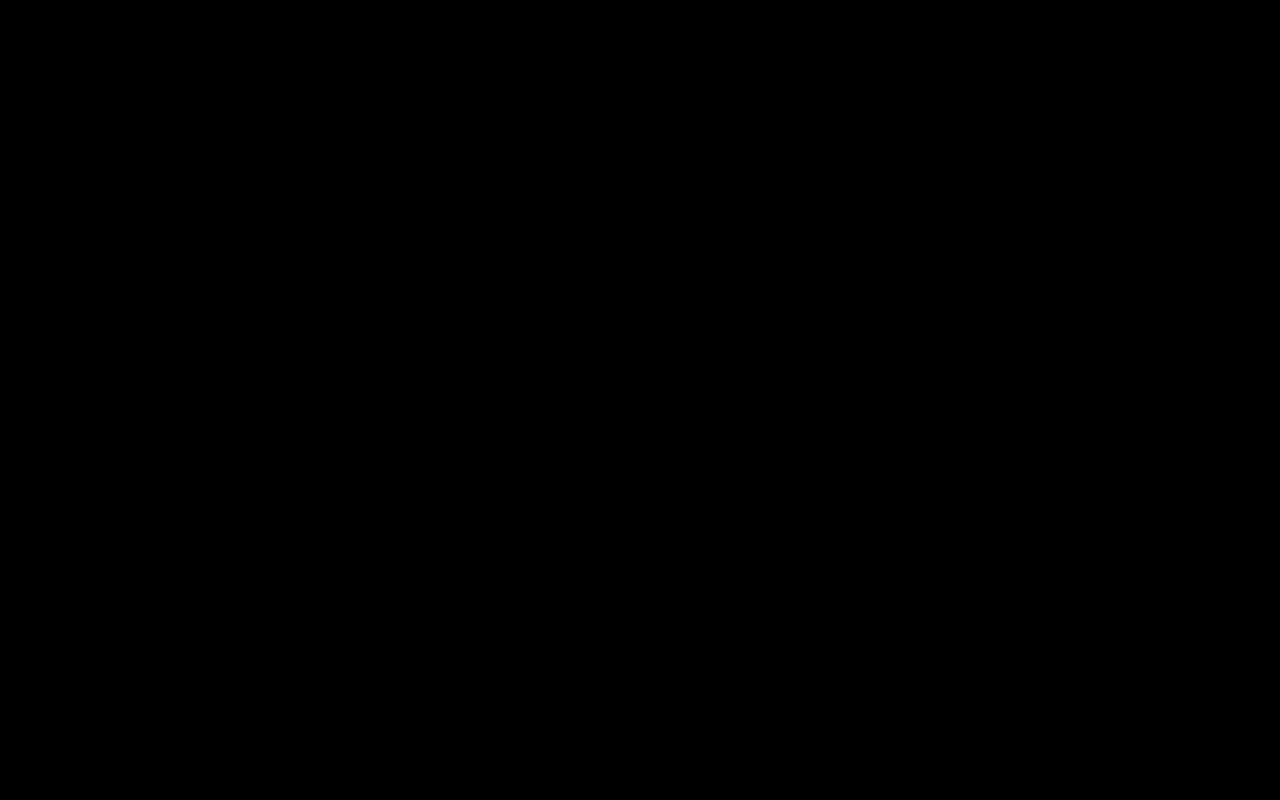
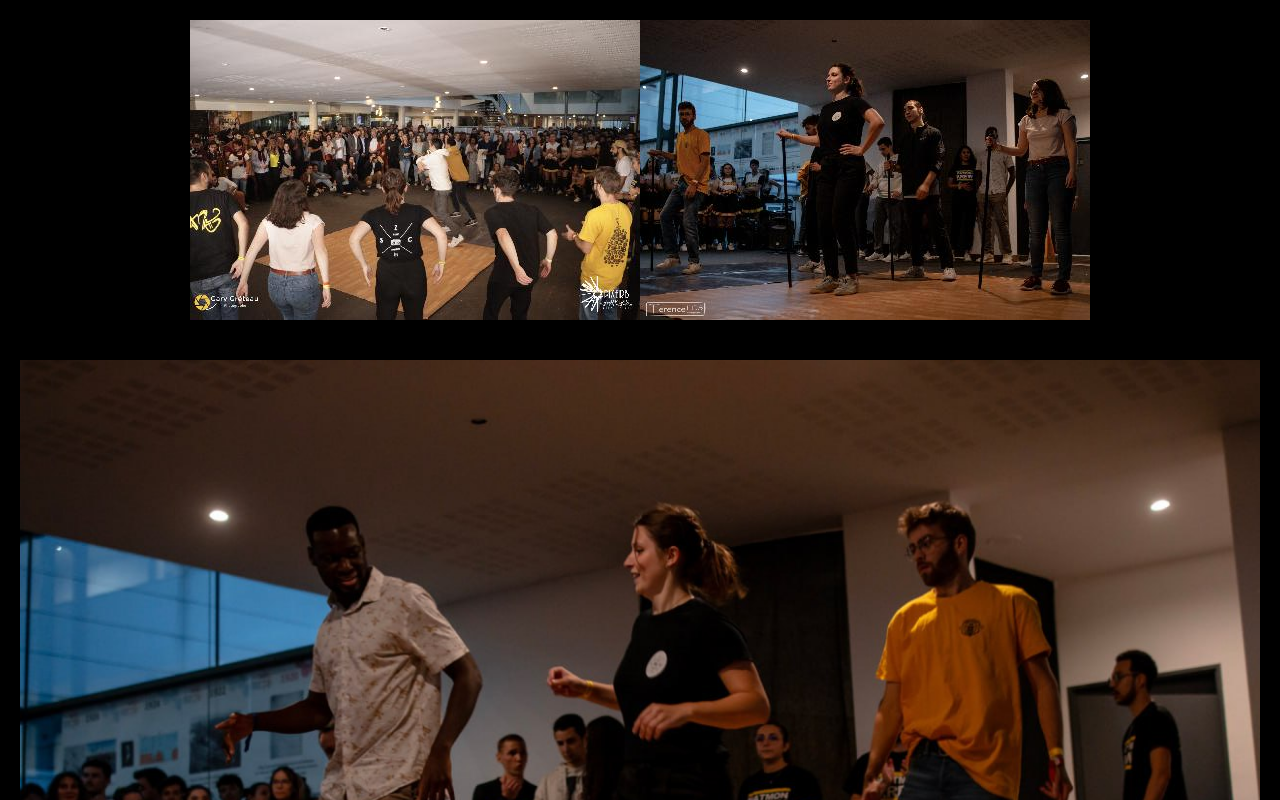
Before and after one commit to zaskill/Site_emk, a plain HTML site: page Galerie.html in a window 1280 px wide. Shown: the top 800 px of the page. Drawn offline with Linux system fonts and the light colour scheme.

Commit message:
added pictures to galerie

```diff
--- a/Galerie.html
+++ b/Galerie.html
@@ -2,6 +2,23 @@
 <html lang="fr">
     <head>
         <meta charset="utf-8">
-        <link href="stylesite.css" rel="stylesheet">
-        <title>Club EMK - ENSEIRB-MATMECA</title>
+        <link href="stylegalerie.css" rel="stylesheet">
+        <title>Club EMK - Galerie</title>
     </head>
+<body>
+    <main>
+        <div class="top_picture">
+            <img src="Photo galerie\photo_2023-06-12_19-18-00.jpg" alt ="dancingpic1">
+            <img src="Photo galerie\photo_2023-06-12_19-18-03 (2).jpg" alt ="dancingpic2">
+        </div>
+        <div class ="middle_picture">
+            <img src="Photo galerie\photo_2023-06-12_19-18-02.jpg" alt ="dancingpic3">
+        </div>
+        <div class="bottom_picture">
+            <img src="Photo galerie\photo_2023-06-12_19-18-03.jpg" alt ="dancingpic4">
+            <img src="Photo galerie\photo_2023-06-12_19-18-04.jpg" alt ="dancingpic5">
+        </div>
+
+    </main>
+</body>
+</html>
--- /dev/null
+++ b/stylegalerie.css
@@ -0,0 +1,51 @@
+/* body{
+    background-color: black;
+   color: white;
+   margin : 0;
+   display: flex;
+   align-items: center;
+}
+main{
+    width:fit-content;
+    align-items: center;
+}
+.top_picture{
+    width:fit-content;
+    margin-left: auto;
+    margin-right: auto;
+}
+.middle_picture{
+    width:fit-content;
+    margin-left: auto;
+    margin-right: auto;
+}
+.bottom_picture{
+    width:fit-content;
+    margin-left: auto;
+    margin-right: auto;
+} */
+
+body, html {
+    margin: 0;
+    background-color: black;
+  }
+
+  main {
+    display: flex;
+    flex-direction: column;
+    align-items: center;
+    justify-content: center;
+    height: 100%;
+  }
+
+  .top_picture, .middle_picture, .bottom_picture {
+    display: flex;
+    justify-content: center;
+    align-items: center;
+    margin: 20px;
+  }
+
+  img {
+    max-width: 100%;
+    height: auto;
+  }
```
Also changed, not shown: Photo galerie/photo_2023-06-12_19-18-00.jpg (added), Photo galerie/photo_2023-06-12_19-18-02.jpg (added), Photo galerie/photo_2023-06-12_19-18-03 (2).jpg (added), Photo galerie/photo_2023-06-12_19-18-03.jpg (added), Photo galerie/photo_2023-06-12_19-18-04.jpg (added).
